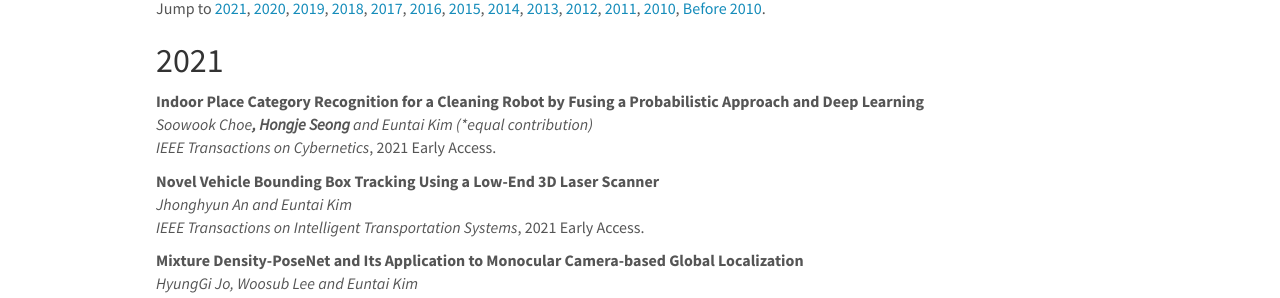
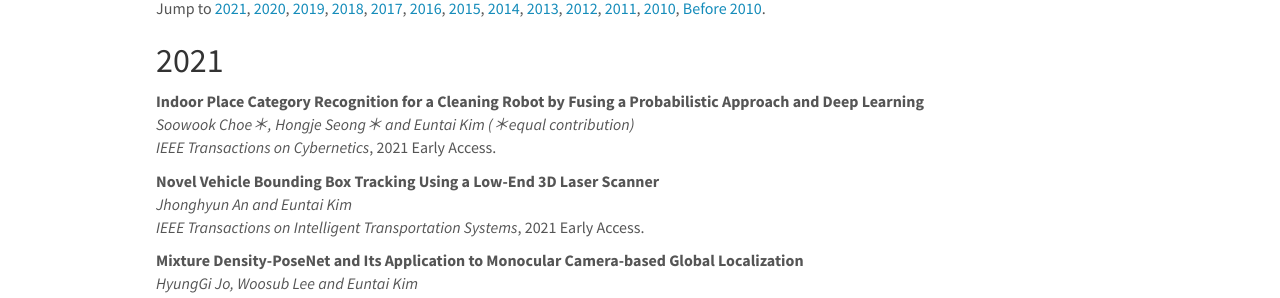
Before and after one commit to won4113/cilab-yonsei.github.io, a Jekyll site: the page built from _pages/int_journal.md, in a window 1280 px wide and 900 px high. Shown: the part 151-449 px from the top of the window. Built offline with Jekyll 4.4.1, drawn with Linux system fonts in a browser that asks for light colours; nearby versions of some CDN libraries.

```diff
--- a/_data/publications/int_journal_list.yml
+++ b/_data/publications/int_journal_list.yml
@@ -10,7 +10,7 @@
 #  accepted:
 
 - title: Indoor Place Category Recognition for a Cleaning Robot by Fusing a Probabilistic Approach and Deep Learning
-  authors: Soowook Choe**, Hongje Seong** and Euntai Kim (*equal contribution)
+  authors: Soowook Choe＊, Hongje Seong＊ and Euntai Kim (＊equal contribution)
   journal: IEEE Transactions on Cybernetics
   year: 2021
   month:
```
